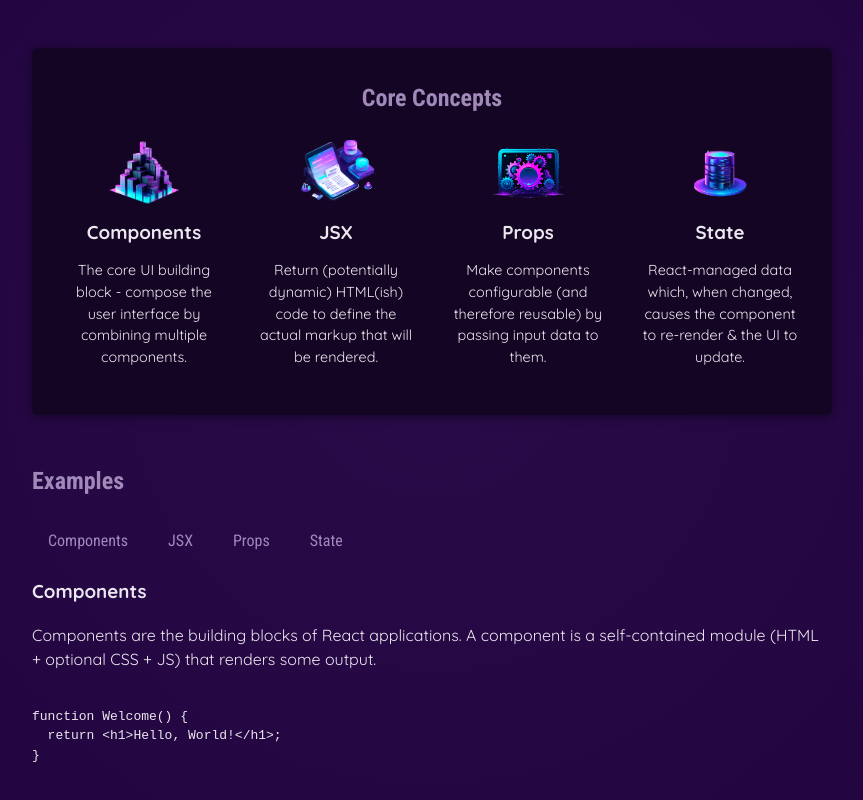
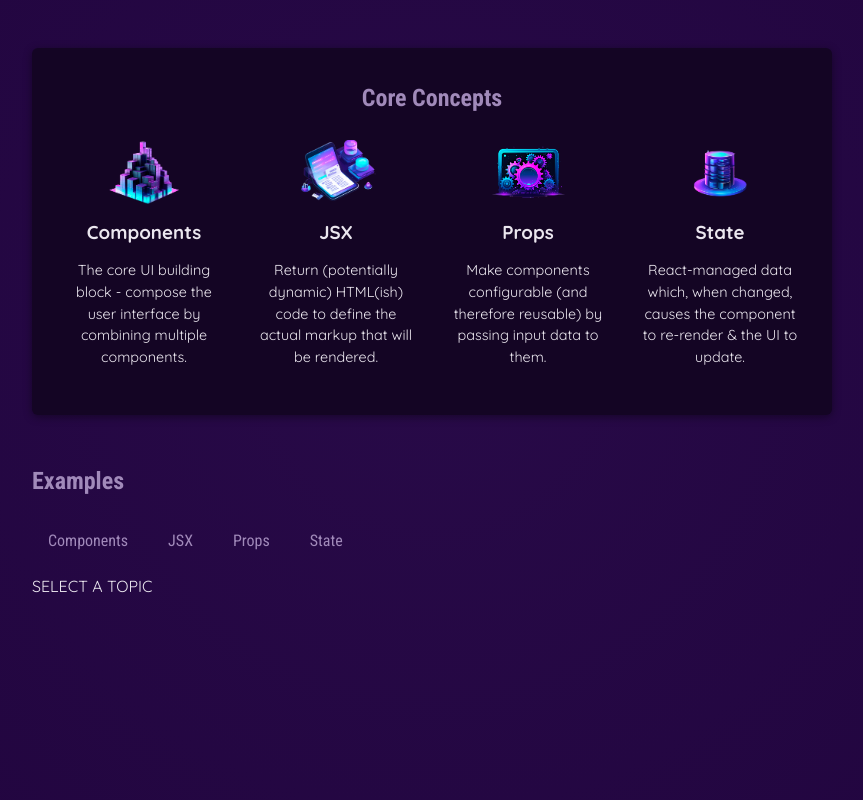
Before and after one commit to SreeragCV/essentials, a React (Vite) app: page / in a window 1280 px wide. Shown: the part 284-1084 px from the top of the page, without its empty margins (208-1071 px from the left). Built offline with nearby package versions, Linux system fonts and the light colour scheme.

Commit message:
ternery operation

```diff
--- a/src/App.jsx
+++ b/src/App.jsx
@@ -6,7 +6,7 @@ import { useState } from "react";
 
 function App() {
 
-  const[selectedTopic, setSelectedTopic] = useState('components');
+  const[selectedTopic, setSelectedTopic] = useState('');
 
   function handleClick(selectButton) {
     setSelectedTopic(selectButton)
@@ -37,7 +37,7 @@ function App() {
             <TabButton onSelect={()=> handleClick('props')}>Props</TabButton>
             <TabButton onSelect={()=> handleClick('state')}>State</TabButton>
           </menu>
-          <div>
+          {selectedTopic ? <div id="tab-content">
             <h3>{EXAMPLES[selectedTopic].title}</h3>
             <p>{EXAMPLES[selectedTopic].description}</p>
             <pre>
@@ -45,7 +45,8 @@ function App() {
               {EXAMPLES[selectedTopic].code}
               </code>
             </pre>
-          </div>
+          </div> : "SELECT A TOPIC"}
+
         </section>
       </main>
     </div>
```
